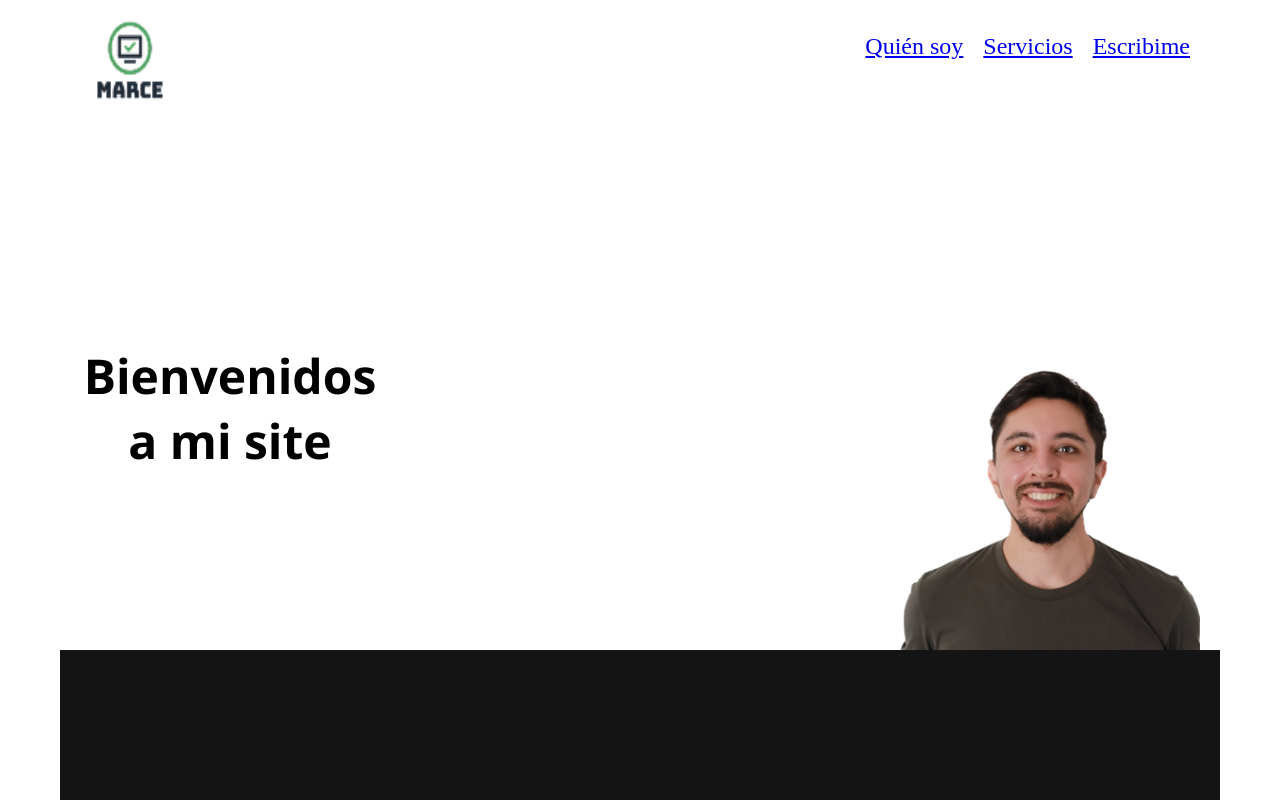
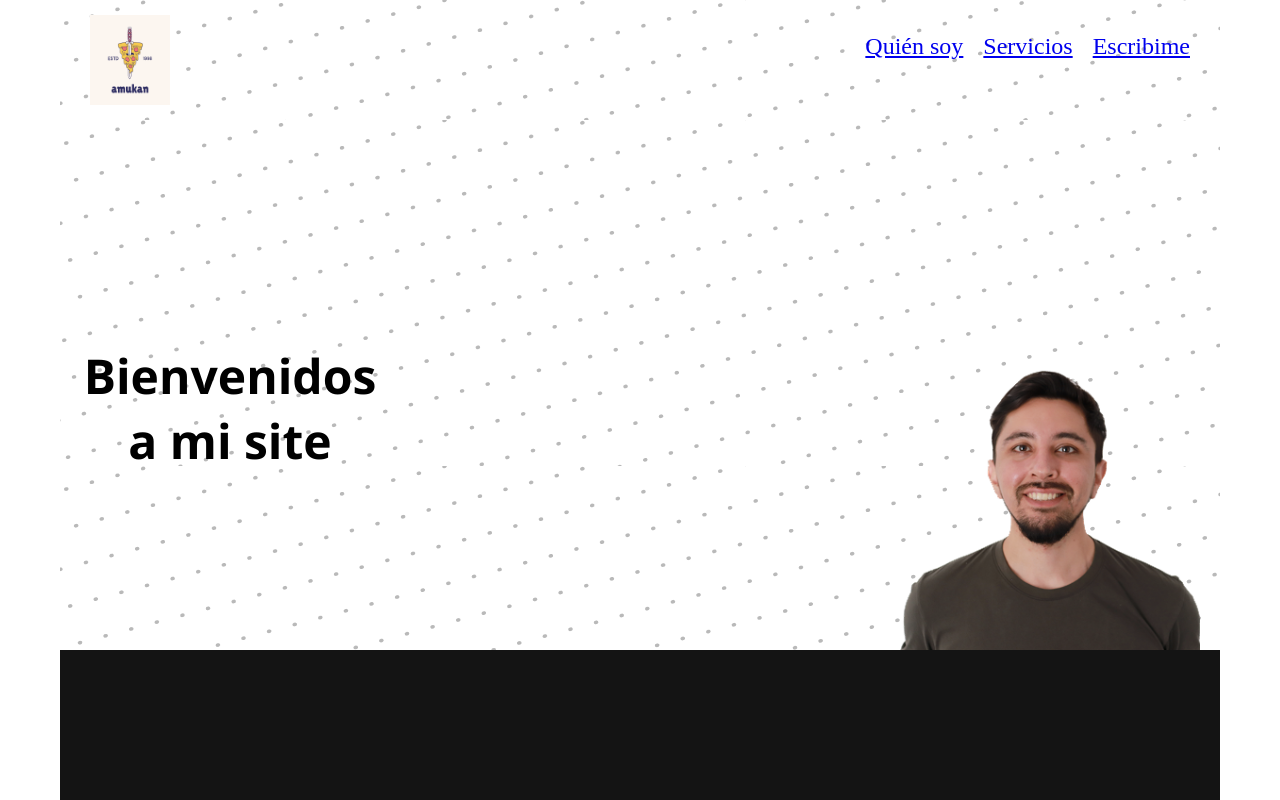
Before and after one commit to aliyamil7/desafio-final-css, a website: page index.html in a window 1280 px wide. Shown: the top 800 px of the page. Drawn offline with nearby package versions, Linux system fonts and the light colour scheme.

Commit message:
Actualizo estilos, HTML e imagenes

```diff
--- a/index.css
+++ b/index.css
@@ -22,6 +22,7 @@ body {
   display: flex;
   justify-content: space-between;
   align-items: center;
+  background-image: url(./img/puntitos.png);
 }
 
 .nav {
@@ -45,6 +46,7 @@ body {
     display: flex;
     justify-content: space-between;
     align-items: center;
+    background-image: url(./img/puntitos.png);
   }
 
   .nav {
@@ -81,6 +83,7 @@ body {
   align-items: center;
   text-align: center;
   gap: 58px;
+  background-image: url(./img/puntitos.png);
 }
 
 .hero__welcome {
@@ -104,6 +107,7 @@ body {
     flex-direction: row;
     align-items: center;
     justify-content: space-between;
+    background-image: url(./img/puntitos.png);
   }
 
   .hero__imagen-marce {
@@ -311,6 +315,7 @@ body {
   flex-direction: column;
   justify-content: space-around;
   padding-left: 15px;
+  background-color: #dbdbdb;
 }
 
 .footer__logos {
@@ -345,5 +350,6 @@ body {
     justify-content: space-between;
     align-items: center;
     padding: 0 80px;
+    background-image: url(./img/puntitos.png);
   }
 }
--- a/index.html
+++ b/index.html
@@ -21,7 +21,7 @@
   </head>
   <body>
     <header class="header">
-      <img src="./img/image 3.png" alt="Logo" class="logo" />
+      <img src="./img/amukan.png" alt="Logo" class="logo" />
 
       <img src="img/burger.png" alt="burger" class="header__burger" />
 
@@ -110,7 +110,7 @@
 
     <footer class="footer">
       <div class="footer__logos">
-        <img src="./img/image 3.png" alt="logo" class="logo" />
+        <img src="./img/amukan.png" alt="logo" class="logo" />
         <img src="./img/© 2021 Marce.png" alt="Marce anio" class="logo__anio" />
       </div>
 
```
Also changed, not shown: package.json (added, +8 -0 lines), img/amukan.png (added), img/puntitos.png (added), pnpm-lock.yaml (added).
